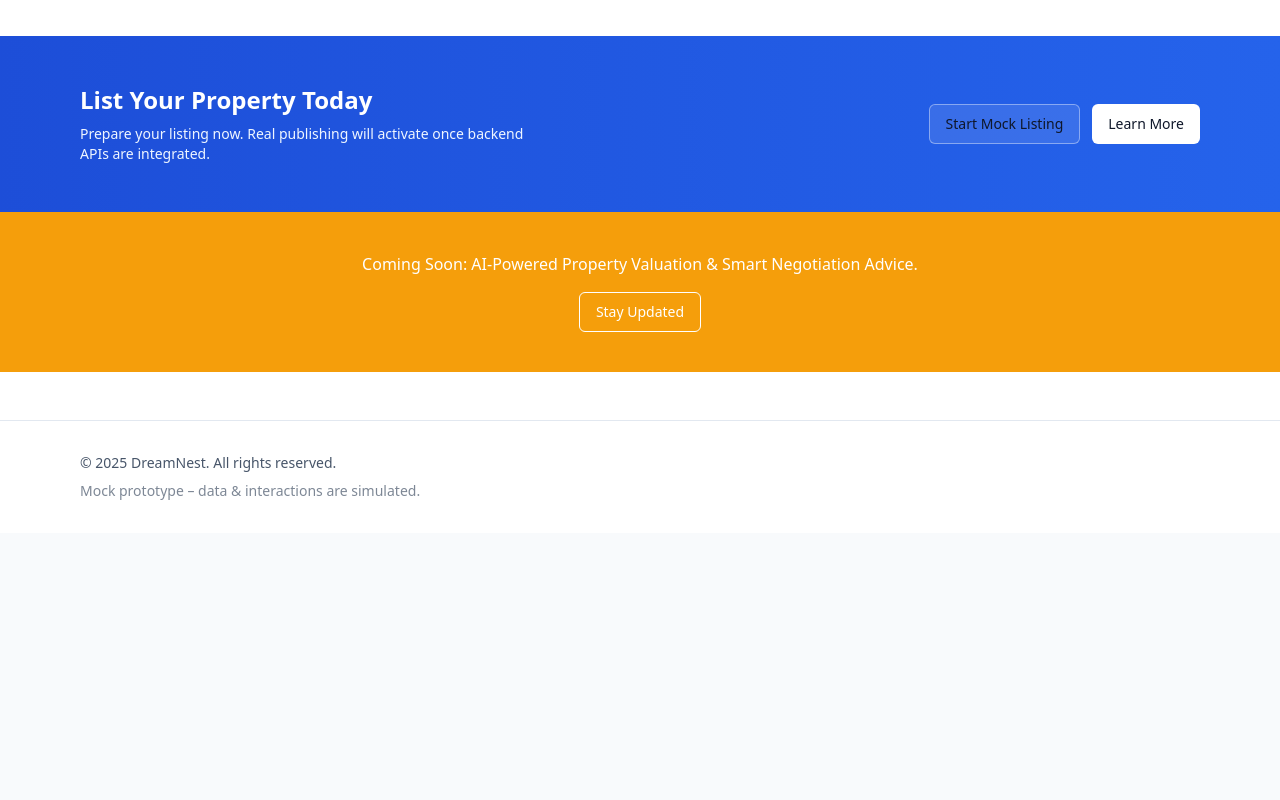
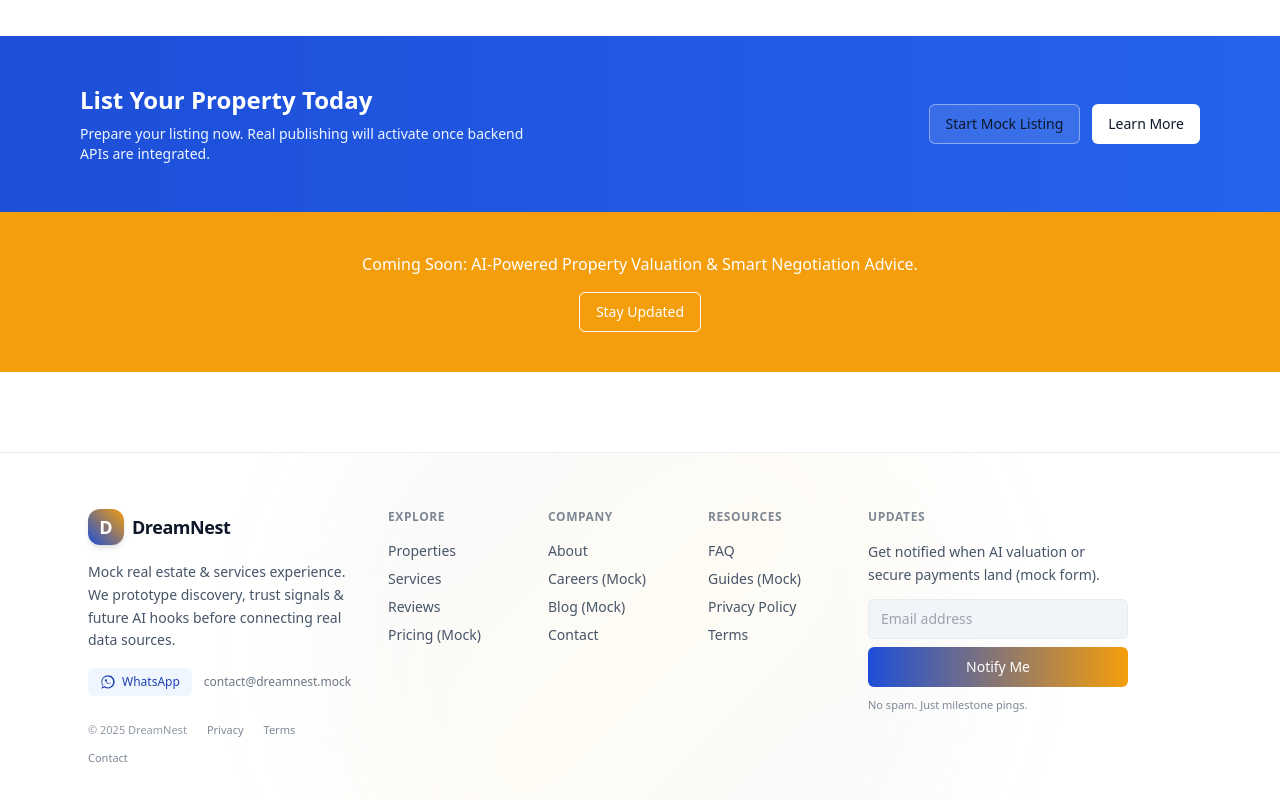
Before and after one commit to TalatAnik/Dreamnest-frontend, a React (Vite) app: page / in a window 1280 px wide. Shown: the part 2159-2959 px from the top of the page. Before the commit the page ends 2692 px from the top, so only its background shows below. Built offline with nearby package versions, Linux system fonts and the light colour scheme.

Commit message:
Refactor Footer component for enhanced layout and functionality; integrate link groups and notification form for improved user engagement.

```diff
--- a/src/components/Footer.jsx
+++ b/src/components/Footer.jsx
@@ -1,11 +1,99 @@
 import React from 'react';
+import { Link } from 'react-router-dom';
 
 export default function Footer() {
+  const year = new Date().getFullYear();
+
+  const linkGroups = [
+    {
+      title: 'Explore',
+      links: [
+        { label: 'Properties', to: '/properties' },
+        { label: 'Services', to: '/services' },
+        { label: 'Reviews', to: '/properties/placeholder-reviews' },
+        { label: 'Pricing (Mock)', to: '/pricing' }
+      ]
+    },
+    {
+      title: 'Company',
+      links: [
+        { label: 'About', to: '/about' },
+        { label: 'Careers (Mock)', to: '/careers' },
+        { label: 'Blog (Mock)', to: '/blog' },
+        { label: 'Contact', to: '/contact' }
+      ]
+    },
+    {
+      title: 'Resources',
+      links: [
+        { label: 'FAQ', to: '/faq' },
+        { label: 'Guides (Mock)', to: '/guides' },
+        { label: 'Privacy Policy', to: '/privacy' },
+        { label: 'Terms', to: '/terms' }
+      ]
+    }
+  ];
+
   return (
-    <footer className="mt-12 border-t border-border dark:border-[#334155] bg-surface dark:bg-[#1e293b]">
-      <div className="max-w-6xl mx-auto px-4 py-8 text-sm text-text-secondary dark:text-[#cbd5e1] flex flex-col gap-2">
-        <p>&copy; {new Date().getFullYear()} DreamNest. All rights reserved.</p>
-  <p className="opacity-70">Mock prototype – data & interactions are simulated.</p>
+    <footer className="mt-20 border-t border-border/70 dark:border-[#334155] bg-surface dark:bg-[#0f172a] relative overflow-hidden">
+      {/* Decorative gradient ring */}
+      <div className="pointer-events-none absolute -top-32 left-1/2 -translate-x-1/2 w-[640px] h-[640px] rounded-full bg-gradient-to-br from-primary-500/5 via-accent-400/5 to-primary-500/5 blur-3xl" />
+      <div className="max-w-6xl mx-auto px-4 lg:px-6 py-14 relative">
+        <div className="flex flex-col lg:flex-row lg:items-start lg:justify-between gap-12 lg:gap-10 text-sm">
+          {/* Brand + Legal */}
+          <div className="flex flex-col max-w-sm shrink-0 lg:w-[260px]">
+            <Link to="/" className="inline-flex items-center gap-2 mb-4 group">
+              <span className="relative inline-grid place-items-center w-9 h-9 rounded-lg bg-gradient-to-tr from-primary-600 to-accent-500 text-white font-bold text-lg shadow-md group-hover:scale-105 transition-transform">D</span>
+              <span className="text-lg font-semibold tracking-tight text-text-primary dark:text-white">DreamNest</span>
+            </Link>
+            <p className="text-text-secondary dark:text-slate-300 leading-relaxed mb-4">
+              Mock real estate & services experience. We prototype discovery, trust signals & future AI hooks before connecting real data sources.
+            </p>
+            <div className="flex items-center gap-3 text-xs text-text-secondary/80 dark:text-slate-400">
+              <a href="https://wa.me/1234567890" target="_blank" rel="noopener noreferrer" className="inline-flex items-center gap-1.5 px-3 py-1.5 rounded-md bg-primary-50 dark:bg-primary-500/10 text-primary-700 dark:text-primary-300 hover:bg-primary-100 dark:hover:bg-primary-500/20 transition-colors">
+                <svg viewBox="0 0 24 24" className="w-4 h-4" aria-hidden="true"><path fill="currentColor" d="M12.04 2C6.56 2 2.08 6.48 2.08 11.96c0 2.09.68 4.02 1.84 5.6L2 22l4.62-1.88a9.86 9.86 0 0 0 5.42 1.59c5.48 0 9.96-4.48 9.96-9.96S17.52 2 12.04 2Zm0 18.08c-1.84 0-3.54-.58-4.94-1.56l-.35-.25-2.74 1.12.94-2.66-.26-.38a8.13 8.13 0 0 1-1.4-4.52 8.16 8.16 0 0 1 8.19-8.2 8.16 8.16 0 0 1 8.2 8.2 8.16 8.16 0 0 1-8.2 8.25Zm4.47-6.1c-.24-.12-1.4-.68-1.62-.76-.22-.08-.38-.12-.54.12-.16.24-.62.76-.76.92-.14.16-.28.18-.52.06-.24-.12-1-.37-1.9-1.18-.7-.62-1.18-1.38-1.32-1.62-.14-.24-.02-.36.1-.48.1-.1.24-.28.36-.42.12-.14.16-.24.24-.4.08-.16.04-.3-.02-.42-.06-.12-.54-1.3-.74-1.78-.2-.48-.4-.42-.54-.42h-.46c-.16 0-.42.06-.64.3-.22.24-.86.84-.86 2.04 0 1.2.88 2.36 1 .5 1.12.14.14 2.2 1.54 3.08.84.54 1.5.86 2.02 1.1.84.34 1.6.3 2.2.18.68-.1 1.4-.62 1.6-1.22.2-.6.2-1.12.14-1.22-.06-.1-.22-.16-.46-.28Z"/></svg>
+                WhatsApp
+              </a>
+              <a href="mailto:contact@dreamnest.mock" className="hover:text-primary-600 dark:hover:text-primary-300 transition-colors">contact@dreamnest.mock</a>
+            </div>
+            <div className="mt-6 flex flex-wrap gap-x-5 gap-y-2 text-[11px] font-medium text-text-secondary/70 dark:text-slate-500">
+              <span className="text-text-secondary/60 dark:text-slate-500">© {year} DreamNest</span>
+              <Link to="/privacy" className="hover:text-primary-600 dark:hover:text-primary-300 transition-colors">Privacy</Link>
+              <Link to="/terms" className="hover:text-primary-600 dark:hover:text-primary-300 transition-colors">Terms</Link>
+              <Link to="/contact" className="hover:text-primary-600 dark:hover:text-primary-300 transition-colors">Contact</Link>
+            </div>
+          </div>
+          <div className="flex flex-wrap gap-12 lg:gap-10 flex-1 min-w-[420px]">
+            {linkGroups.map(group => (
+              <div key={group.title} className="w-[120px] flex flex-col">
+                <h3 className="text-xs font-semibold uppercase tracking-wider text-text-secondary/70 dark:text-slate-400 mb-4">{group.title}</h3>
+                <ul className="space-y-2">
+                  {group.links.map(l => (
+                    <li key={l.label}>
+                      <Link
+                        to={l.to}
+                        className="inline-flex items-center gap-1 text-text-secondary dark:text-slate-300 hover:text-primary-600 dark:hover:text-primary-300 text-sm transition-colors group"
+                      >
+                        <span>{l.label}</span>
+                        <svg viewBox="0 0 24 24" className="w-3.5 h-3.5 opacity-0 -translate-x-1 group-hover:opacity-100 group-hover:translate-x-0 transition-all"><path fill="currentColor" d="m13.6 17-1.4-1.4 3.6-3.6-3.6-3.6L13.6 7 19 12.4Z"/></svg>
+                      </Link>
+                    </li>
+                  ))}
+                </ul>
+              </div>
+            ))}
+            <div className="w-full sm:w-[240px] lg:w-[260px] max-w-xs">
+              <h3 className="text-xs font-semibold uppercase tracking-wider text-text-secondary/70 dark:text-slate-400 mb-4">Updates</h3>
+              <p className="text-text-secondary dark:text-slate-300 text-sm mb-3 leading-relaxed">Get notified when AI valuation or secure payments land (mock form).</p>
+              <form className="flex flex-col gap-2" onSubmit={(e) => e.preventDefault()}>
+                <input type="email" placeholder="Email address" className="h-10 px-3 rounded-md bg-surface-alt dark:bg-[#1e293b] border border-border/70 dark:border-[#334155] text-sm focus:outline-none focus:ring-2 focus:ring-primary-400/60" />
+                <button type="submit" className="h-10 rounded-md bg-gradient-to-r from-primary-600 to-accent-500 text-white text-sm font-medium hover:from-primary-500 hover:to-accent-500 transition-colors">Notify Me</button>
+                <span className="text-[11px] text-text-secondary/70 dark:text-slate-400">No spam. Just milestone pings.</span>
+              </form>
+            </div>
+          </div>
+        </div>
+        {/* Single-row footer achieved by integrating legal links above; removed secondary bar */}
       </div>
     </footer>
   );
```
